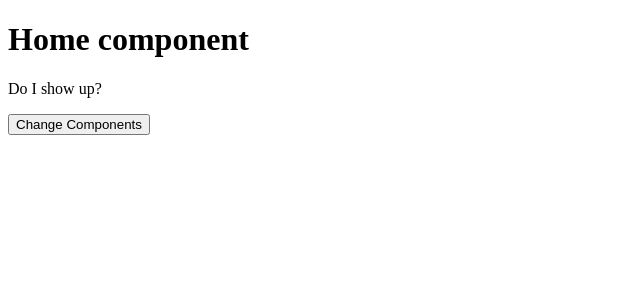
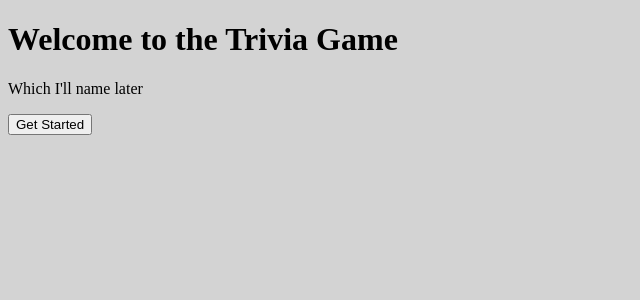
Before and after one commit to TraekWells/trivia-game, a Vue app: page / in a window 1280 px wide. Shown: the top 300 px of the page, without its empty margins (0-640 px from the left). Built offline with nearby package versions, Linux system fonts and the light colour scheme.

Commit message:
Added component transitions. Thank God I got through all of the errors and warnings.

```diff
--- a/src/App.vue
+++ b/src/App.vue
@@ -1,6 +1,7 @@
 <template>
-  <component :is="currentComponent"></component>
-  <button @click="changeComponent">Change Components</button>
+  <transition name="component-fade" mode="out-in">
+    <component :is="currentComponent"></component>
+  </transition>
 </template>
 
 <script>
@@ -14,14 +15,13 @@ export default {
   setup() {
     const currentComponent = shallowRef(Home);
 
-    const changeComponent = () => {
-      currentComponent.value = Question;
-    };
-    currentComponent.value = Home;
-
-    return { changeComponent, currentComponent };
+    return { currentComponent };
   },
 };
 </script>
 
-<style lang="scss"></style>
+<style lang="scss">
+html {
+  background-color: var(--light-gray);
+}
+</style>
--- a/src/components/Home.vue
+++ b/src/components/Home.vue
@@ -1,16 +1,14 @@
 <template>
-  <h1>Home component</h1>
-  <p>Do I show up?</p>
+  <div class="home">
+    <h1>Welcome to the Trivia Game</h1>
+    <p>Which I'll name later</p>
+    <button>Get Started</button>
+  </div>
 </template>
 
 <script>
-import { onMounted } from "@vue/runtime-core";
 export default {
-  setup() {
-    onMounted(() => {
-      console.log("I made it");
-    });
-  },
+  setup() {},
 };
 </script>
 
--- a/src/components/Question.vue
+++ b/src/components/Question.vue
@@ -1,6 +1,8 @@
 <template>
-  <h1>I am the Question component.</h1>
-  <h3>Hear me roar</h3>
+  <div class="question">
+    <h1>I am the Question component.</h1>
+    <h3>Hear me roar</h3>
+  </div>
 </template>
 
 <script>
```
